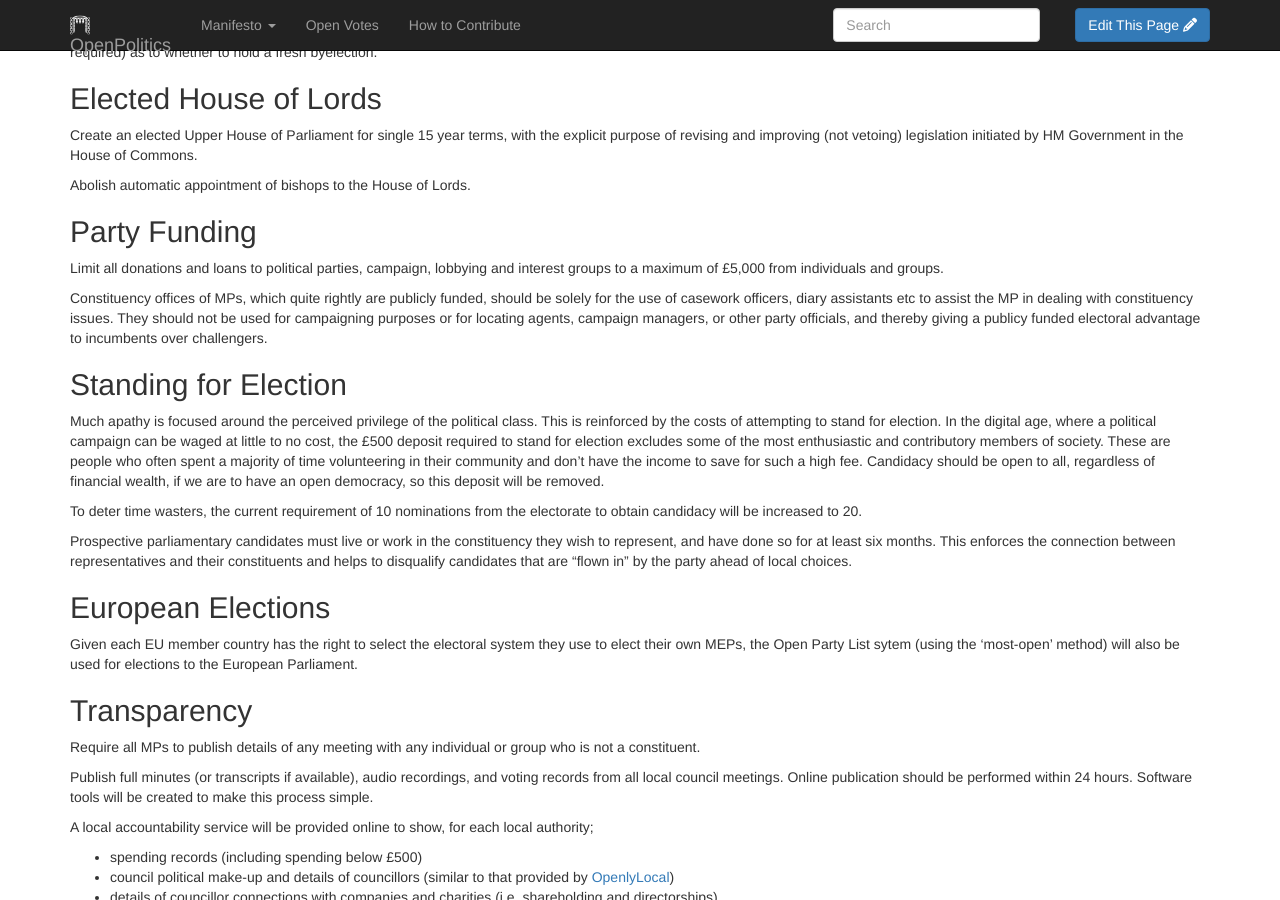
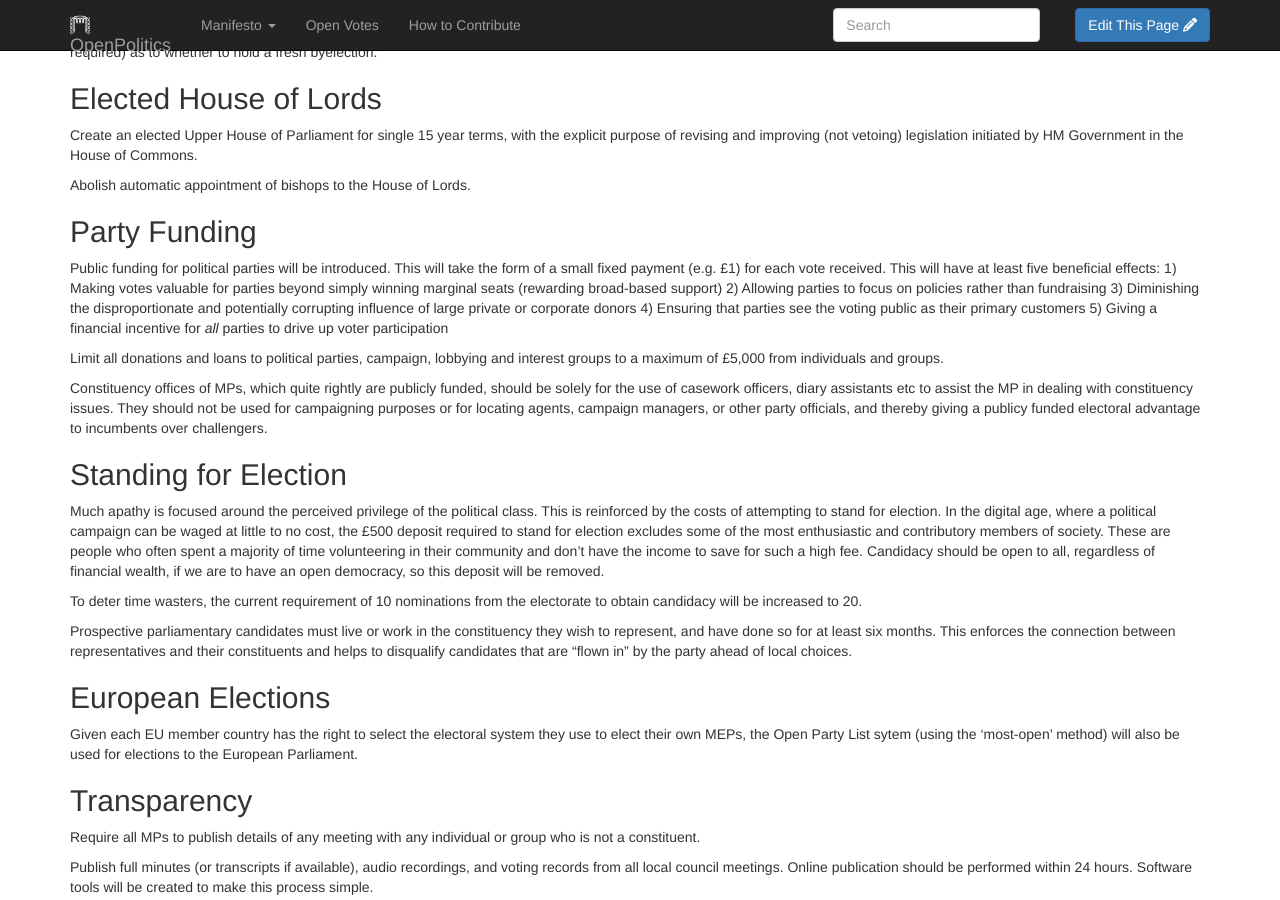
Before and after one commit to openpolitics/manifesto, a Jekyll site: the page built from manifesto/democracy.md, in a window 1280 px wide and 900 px high, scrolled down 847 px. Built offline with Jekyll 4.4.1, drawn with Linux system fonts in a browser that asks for light colours; nearby versions of some CDN libraries; library files that are not in the unit come from our copies.

Commit message:
Update democracy.md
Public funding for political parties based on votes received is the most effective way of funding political parties in a way that is free from corruption.

```diff
--- a/manifesto/democracy.md
+++ b/manifesto/democracy.md
@@ -38,6 +38,13 @@ Create an elected Upper House of Parliament for single 15 year terms, with the e
 Abolish automatic appointment of bishops to the House of Lords.
 
 ## Party Funding
+
+Public funding for political parties will be introduced. This will take the form of a small fixed payment (e.g. £1) for each vote received. This will have at least five beneficial effects:
+1) Making votes valuable for parties beyond simply winning marginal seats (rewarding broad-based support)
+2) Allowing parties to focus on policies rather than fundraising
+3) Diminishing the disproportionate and potentially corrupting influence of large private or corporate donors
+4) Ensuring that parties see the voting public as their primary customers
+5) Giving a financial incentive for *all* parties to drive up voter participation
 
 Limit all donations and loans to political parties, campaign, lobbying and interest groups to a maximum of £5,000 from individuals and groups.
 
```
